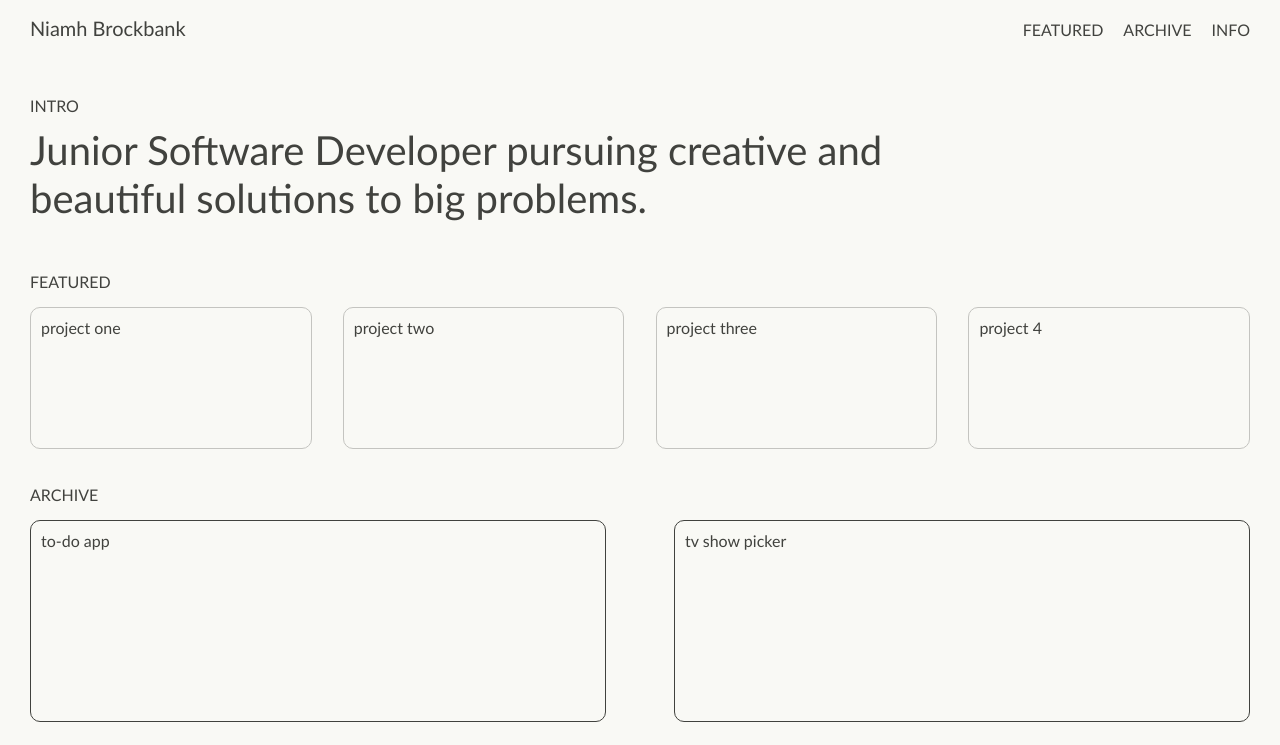
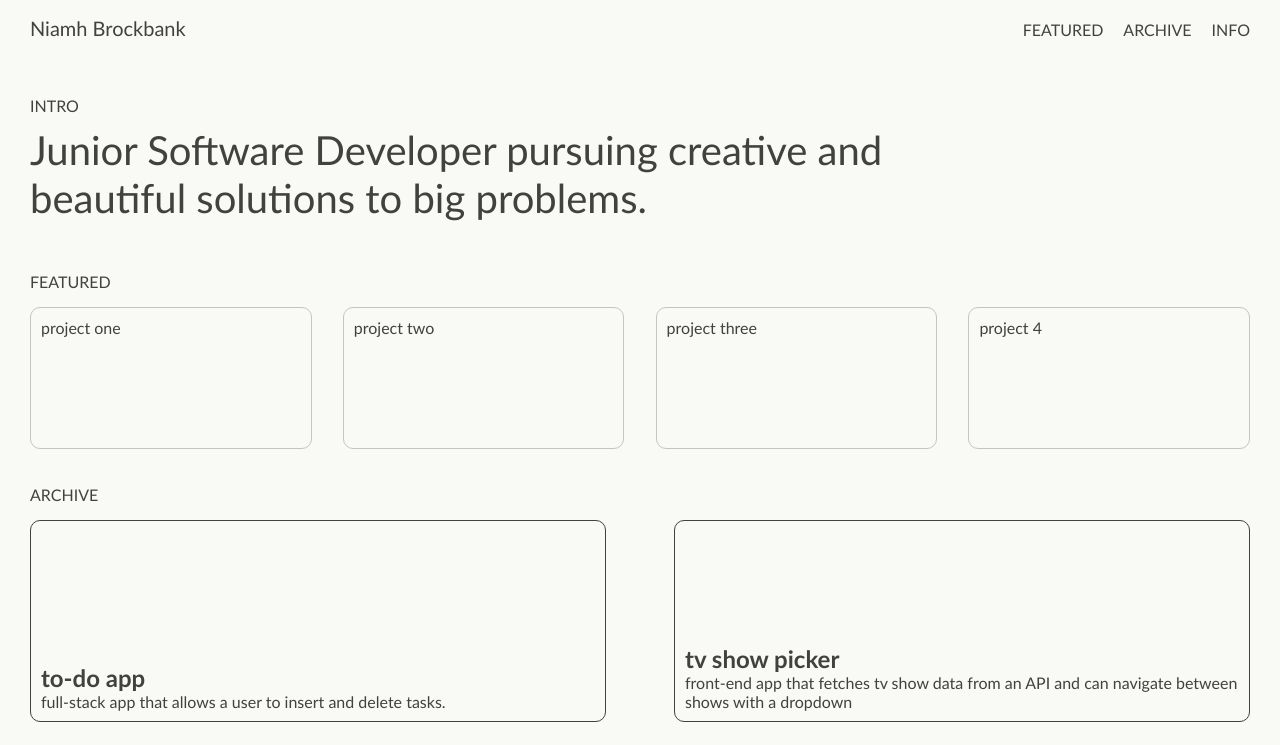
Before and after one commit to niamhbrockbank/portfolio, a React (Create React App) app: page / in a window 1280 px wide. Shown: the top 745 px of the page. Built offline with nearby package versions, Linux system fonts and the light colour scheme.

Commit message:
Add links to project cards and card styling

```diff
--- a/src/components/Archive.tsx
+++ b/src/components/Archive.tsx
@@ -1,4 +1,5 @@
 import { Project } from "../types";
+import goToGitHubRepo from "../utils/goToGitHubRepo";
 
 export default function Archive(): JSX.Element {
   const archiveProjects: Project[] = [
@@ -7,17 +8,20 @@ export default function Archive(): JSX.Element {
       description:
         "full-stack app that allows a user to insert and delete tasks.",
       image: "no image yet",
+      github_link: "https://github.com/niamhbrockbank/to-do-app-front-end",
     },
     {
       name: "tv show picker",
       description:
         "front-end app that fetches tv show data from an API and can navigate between shows with a dropdown",
       image: "no image yet",
+      github_link: "https://github.com/Wilrosmi/tv-shows",
     },
     {
       name: "baby names picker",
       description: "front-end app that can be used to choose baby names",
       image: "no image yet",
+      github_link: "https://github.com/niamhbrockbank/baby-names-react",
     },
   ];
 
@@ -30,7 +34,13 @@ export default function Archive(): JSX.Element {
             className="archive_project"
             key={archiveProjects.indexOf(project)}
           >
-            {project.name.toLowerCase()}
+            <h2
+              className="archive_project_title"
+              onClick={() => goToGitHubRepo(project)}
+            >
+              {project.name.toLowerCase()}
+            </h2>
+            <p className="archive_project_description">{project.description}</p>
           </li>
         ))}
       </ul>
--- a/src/styles.css
+++ b/src/styles.css
@@ -100,6 +100,17 @@ a {
   border-radius: 10px;
   padding: 10px;
   height: 180px;
+  display: flex;
+  flex-direction: column;
+  justify-content: end;
+}
+
+.archive_project_title{
+    margin : 0px
+}
+
+.archive_project_description{
+    margin : 0px
 }
 
 #footer_section {
--- a/src/types.ts
+++ b/src/types.ts
@@ -2,4 +2,5 @@ export interface Project {
   name: string;
   description: string;
   image: string;
+  github_link: string;
 }
--- /dev/null
+++ b/src/utils/goToGitHubRepo.ts
@@ -0,0 +1,5 @@
+import { Project } from "../types";
+
+export default function goToGitHubRepo(project: Project) {
+  window.open(project.github_link, "_blank");
+}
```
Also changed, not shown: 1 other file (tests, documents, lock files or other folders).
